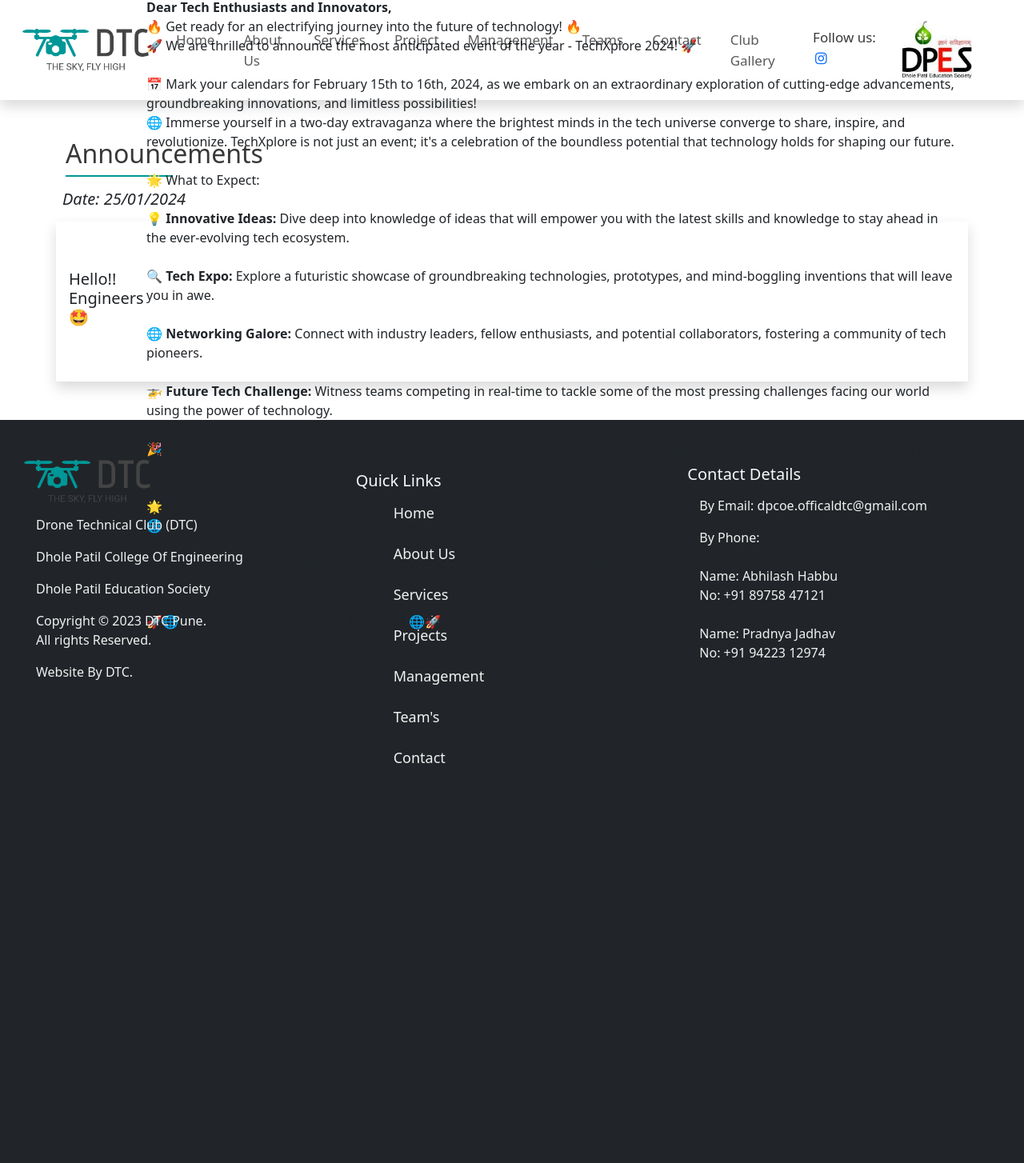
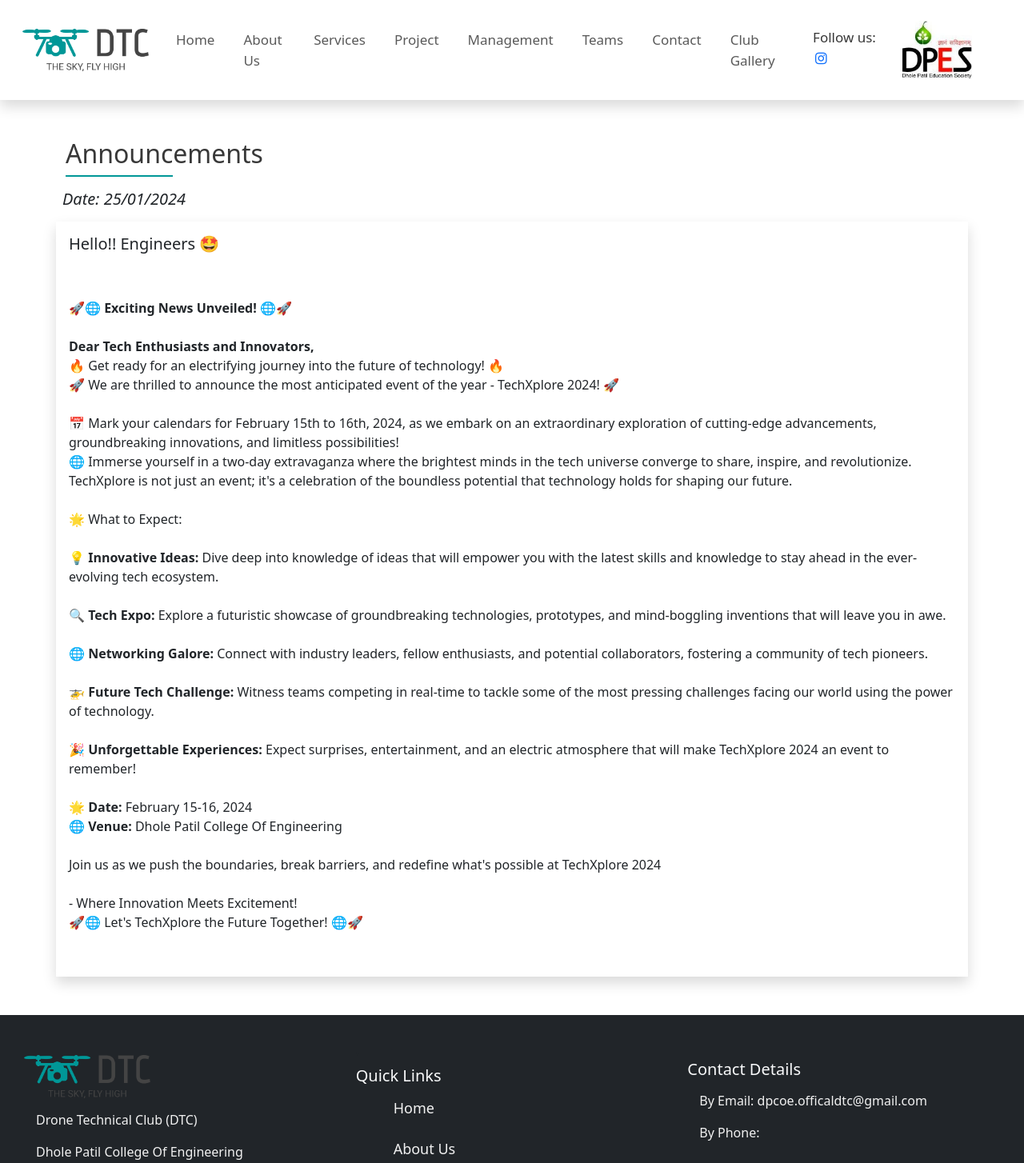
Before and after one commit to SurajPawar661/dpcoedtc.com, a PHP site: page /news.html in a window 1280 px wide. Shown: the top 1454 px of the page at 80% size. Before the commit the page ends 954 px from the top, so only its background shows below. Run offline with PHP 8.4, Linux system fonts and the light colour scheme.

Commit message:
Update news.css

```diff
--- a/css/news.css
+++ b/css/news.css
@@ -97,12 +97,5 @@
 
   .news-part{
     width: 100%;
-    height: 200px;
-    display: flex;
-    justify-content: center;
+    height: auto;
   }
-
-  .news-part2{
-    display: flex;
-    align-items: center;
-  }
```
